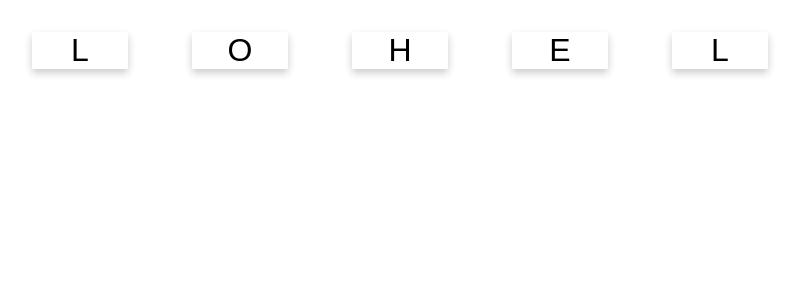
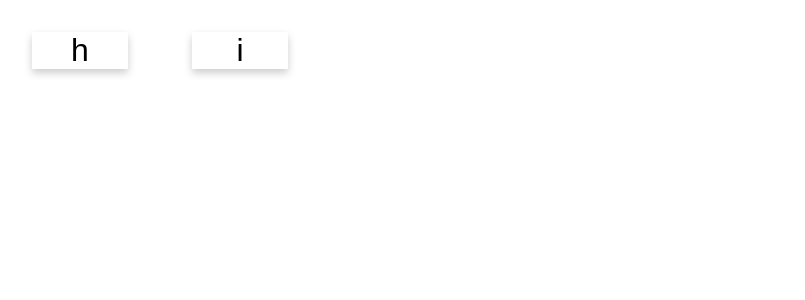
Before and after one commit to chalitgubkb/3SA03, a React (Create React App) app: page / in a window 1280 px wide. Shown: the top 300 px of the page, without its empty margins (0-805 px from the left). Built offline with nearby package versions, Linux system fonts and the light colour scheme.

Commit message:
change app.js and create CharacterCard

```diff
--- a/src/App.js
+++ b/src/App.js
@@ -1,15 +1,15 @@
 import React, { Component } from 'react';
 import logo from './logo.svg';
 import './App.css';
-import WordCard from './WordCard.js';
-
+import CharacterCard from './CharacterCard';
 
 class App extends Component {
   render() {
     return (
       <div>
-        <WordCard value="HELLO"/>
-    </div>
+          <CharacterCard value="h"/>
+          <CharacterCard value="i"/>
+      </div>
     );
   }
 }
```
